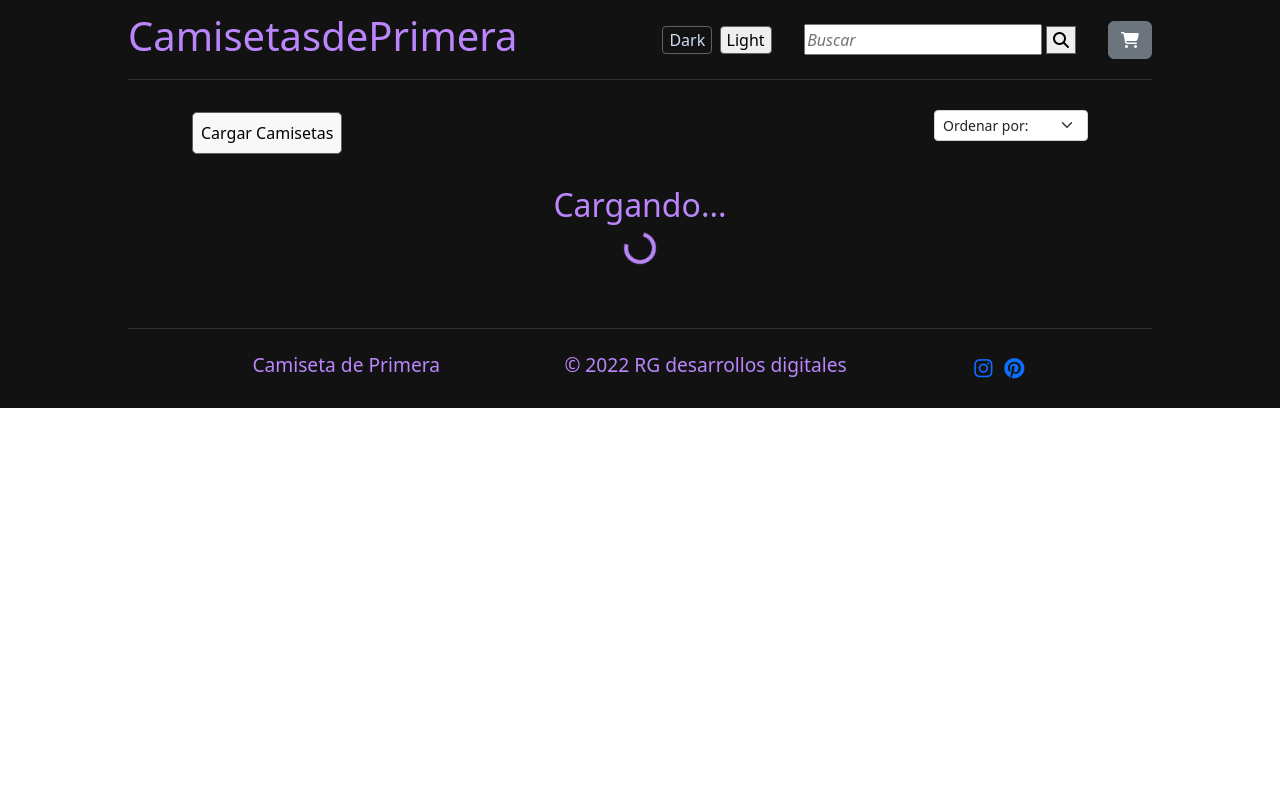
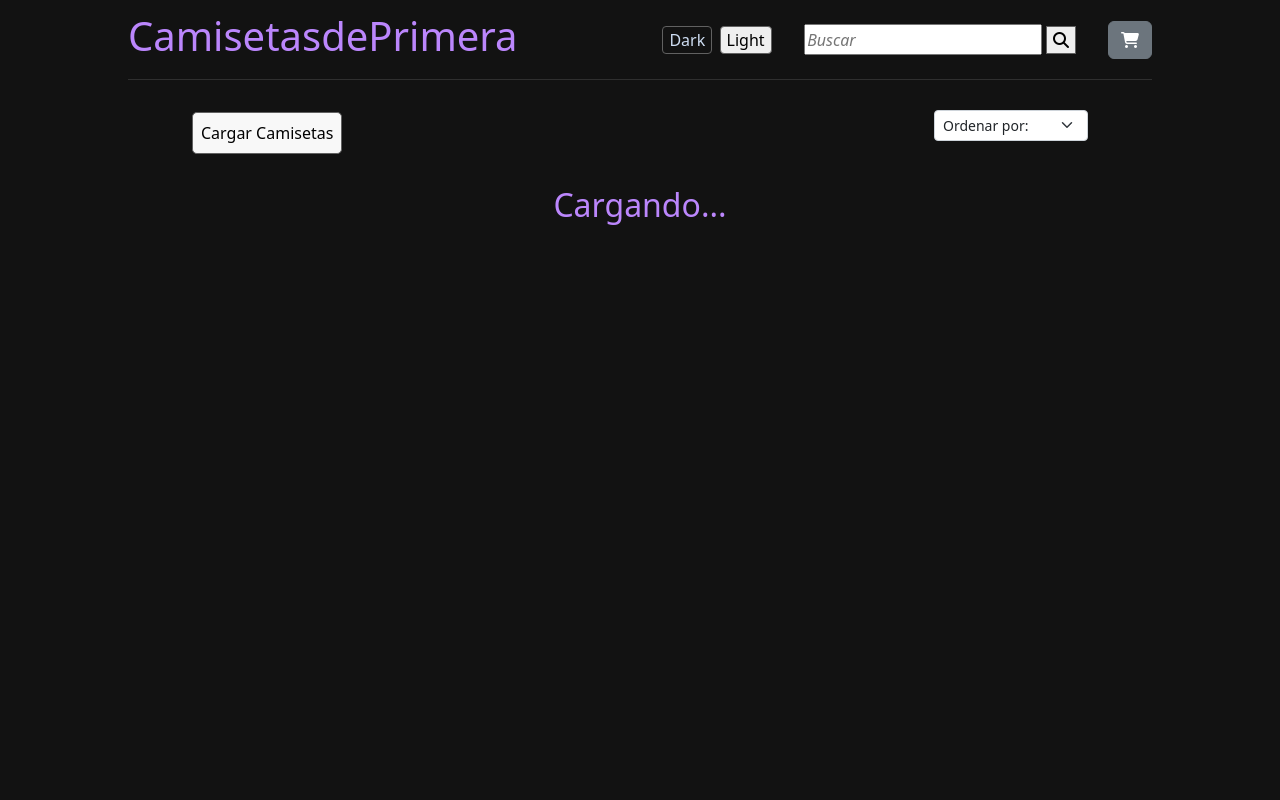
Before and after one commit to raamgonzalez/Ecommerce-Camisetas_Javascript, a website: page index.html in a window 1280 px wide. Shown: the top 800 px of the page. Drawn offline with nearby package versions, Linux system fonts and the light colour scheme; some packages are replaced by stand-ins of ours; a script that the page names is missing.

Commit message:
Fix: height in section loading

```diff
--- a/css/styles.css
+++ b/css/styles.css
@@ -14,6 +14,8 @@
     font-family: 'Montserrat', sans-serif;
     box-sizing: content-box;
 }
+
+
 
 h1, h2, h3, p{
     margin: 0;
@@ -38,8 +40,8 @@ a, .header__a{
 
 body{
     margin: 0;
-    /* width: 100%;
-    height: 100%; */
+    height: 100%;
+    width: 100%;
 }
 
 hr{
@@ -88,6 +90,11 @@ hr{
 /*---------------------------------------
                 -HEADER-
 ---------------------------------------*/
+
+
+.loading{
+    height: 100vh;
+}
 
 .header{
     width: 80vw;
@@ -150,6 +157,7 @@ hr{
 .main {
     margin: 0 auto;
     width: 70vw;
+    height: 100%;
 }
 
 .main__section{
--- a/index.html
+++ b/index.html
@@ -50,7 +50,7 @@
                 </ul>
             </section>
             <div id="coincidencia"></div>
-            <h2 id="loaderTexto" class="d-flex justify-content-center">Cargando...</h2>
+            <h2 id="loaderTexto" class="loading d-flex justify-content-center">Cargando...</h2>
             <div id="loader" class="d-flex justify-content-center">
                 <div class="spinner-border" role="status">
                     <span class="visually-hidden">Loading...</span>
```
